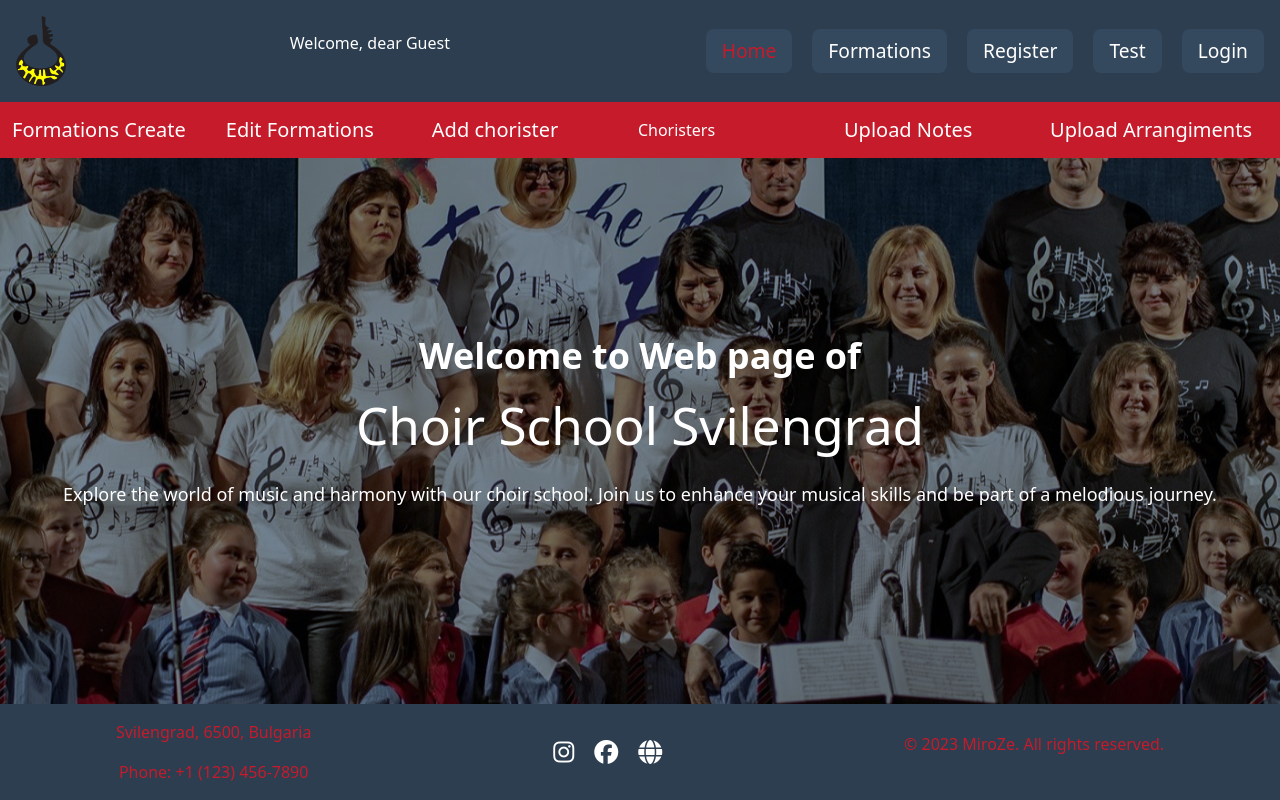
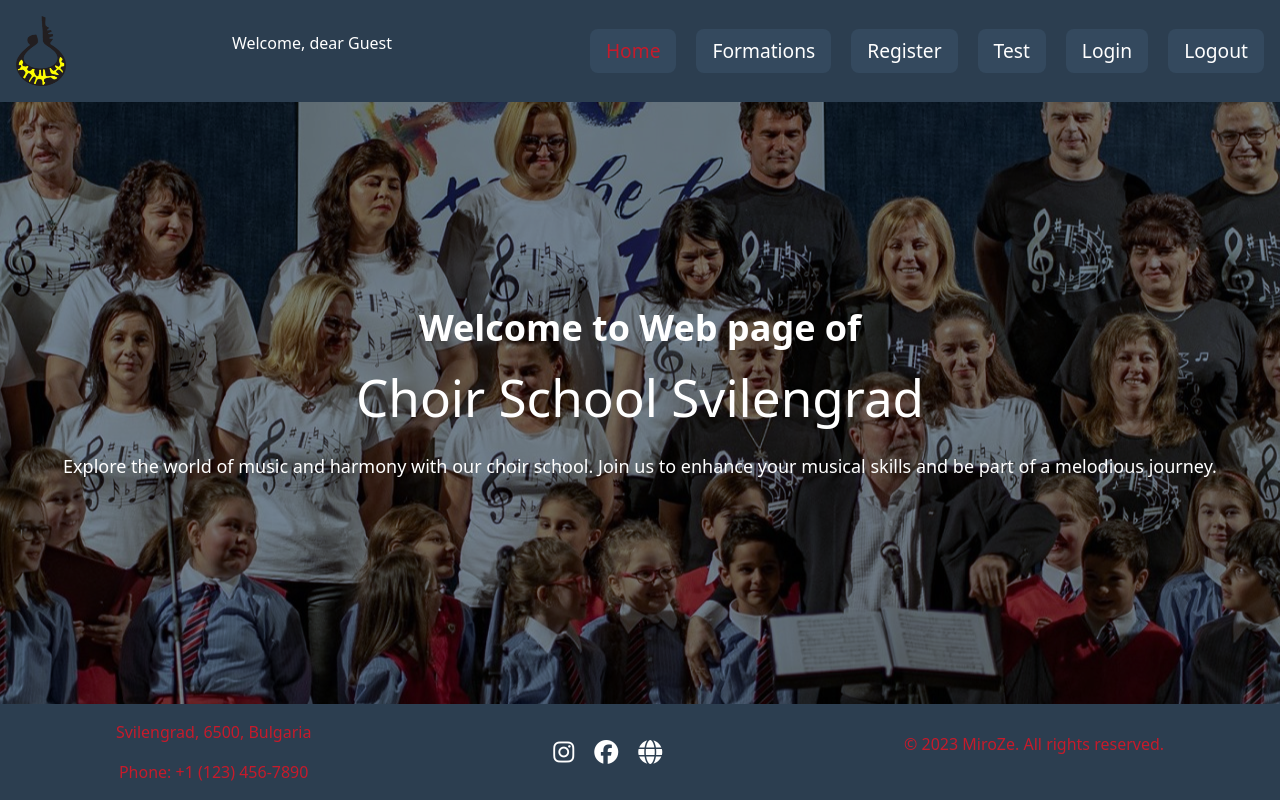
Before and after one commit to MiroZe/choir_svilengrad_app, a React (Vite) app in the folder choir-school-svilengrad/: page / in a window 1280 px wide. Built offline with nearby package versions, Linux system fonts and the light colour scheme.

Commit message:
set User context and localStorage saving conditional view of Admin NavBAr

```diff
--- a/choir-school-svilengrad/src/App.jsx
+++ b/choir-school-svilengrad/src/App.jsx
@@ -1,21 +1,21 @@
-import 'bootstrap/dist/css/bootstrap.min.css';
-import { Route, Routes } from 'react-router-dom'
-import './App.css'
-import Header from './components/Header/Header'
-import Home from './components/Home/Home'
-import RegisterForm from './components/RegisterForm/RegisterForm'
-import Test from './components/Test';
-import Formations from './components/Formations/FormationsList';
-import LoginForm from './components/LoginForm/LoginForm';
-import CreateChoristerForm from './components/CreeateChorister/CreateChorister';
-import CreateFormation from './components/Formations/CreateFormation';
-import AdminNavBar from './components/AdminNavBar/AdminNavBar';
-import ChoristerList from './components/CroristerLIst/ChoristerList';
-import ChoristerDetail from './components/CroristerLIst/ChoristerDetails';
-import Footer from './components/Footer/Footer';
-import { UserProvider } from './contexts/UserContext';
+import "bootstrap/dist/css/bootstrap.min.css";
 
+import { Route, Routes } from "react-router-dom";
+import "./App.css";
+import Header from "./components/Header/Header";
+import Home from "./components/Home/Home";
+import RegisterForm from "./components/RegisterForm/RegisterForm";
+import Test from "./components/Test";
+import Formations from "./components/Formations/FormationsList";
+import LoginForm from "./components/LoginForm/LoginForm";
+import CreateChoristerForm from "./components/CreeateChorister/CreateChorister";
+import CreateFormation from "./components/Formations/CreateFormation";
 
+import ChoristerList from "./components/CroristerLIst/ChoristerList";
+import ChoristerDetail from "./components/CroristerLIst/ChoristerDetails";
+import Footer from "./components/Footer/Footer";
+import { UserProvider } from "./contexts/UserContext";
+import Logout from "./components/Logout/Logout";
 
 
 function App() {
@@ -23,31 +23,25 @@ function App() {
 
   return (
     <UserProvider>
-    <>
-
-     <Header />
-     <AdminNavBar />
-
-     <Routes>
-      <Route path='/' element={<Home/>} />
-      <Route path='/auth/register' element={<RegisterForm/>} />
-      <Route path='/auth/login' element={<LoginForm />} />
-      <Route path='/test' element={<Test/>} />
-      <Route path='/formations' element={<Formations/>} />
-      <Route path='/formations/create' element={<CreateFormation/>} />
-      <Route path='/choristers/' element={<ChoristerList />} />
-      <Route path='/choristers/create' element={<CreateChoristerForm />} />
-      <Route path='/choristers/:choristerId' element={<ChoristerDetail />} />
-
-     </Routes>
-
-     <Footer />
-    </>
-     </UserProvider>
+      <Header />
 
 
+      <Routes>
+        <Route path="/" element={<Home />} />
+        <Route path="/auth/register" element={<RegisterForm />} />
+        <Route path="/auth/login" element={<LoginForm />} />
+        <Route path="/test" element={<Test />} />
+        <Route path="/formations" element={<Formations />} />
+        <Route path="/formations/create" element={<CreateFormation />} />
+        <Route path="/choristers/" element={<ChoristerList />} />
+        <Route path="/choristers/create" element={<CreateChoristerForm />} />
+        <Route path="/choristers/:choristerId" element={<ChoristerDetail />} />
+        <Route path="/auth/logout" element={<Logout />} />
+      </Routes>
 
-  )
+      <Footer />
+    </UserProvider>
+  );
 }
 
-export default App
+export default App;
--- a/choir-school-svilengrad/src/components/AdminNavBar/AdminNavBar.jsx
+++ b/choir-school-svilengrad/src/components/AdminNavBar/AdminNavBar.jsx
@@ -10,26 +10,22 @@ return (
 
 <Navbar className={styles['nav-container']} >
         <Container>
-          <Navbar.Brand >
-        <Link to={'/formations/create'}>Formations Create</Link>
-          </Navbar.Brand>
+          <Navbar.Brand as={Link} to={'/formations/create'}>Formations Create</Navbar.Brand>
         </Container>
         <Container>
-          <Navbar.Brand href="#home">Edit Formations </Navbar.Brand>
+          <Navbar.Brand as={Link} to={'/formations/edit'}>Edit Formations </Navbar.Brand>
         </Container>
         <Container>
-          <Navbar.Brand href="#home">
-          <Link  to={"/choristers/create"}>Add chorister</Link>
-          </Navbar.Brand>
+          <Navbar.Brand as={Link}  to={"/choristers/create"}>Add chorister</Navbar.Brand>
         </Container>
         <Container>
         <Link  to={"/choristers"}>Choristers</Link>
         </Container>
         <Container>
-          <Navbar.Brand href="#home">Upload Notes</Navbar.Brand>
+          <Navbar.Brand as={Link}>Upload Notes</Navbar.Brand>
         </Container>
         <Container>
-          <Navbar.Brand href="#home">Upload Arrangiments</Navbar.Brand>
+          <Navbar.Brand as={Link}>Upload Arrangiments</Navbar.Brand>
         </Container>
       </Navbar>
 
--- a/choir-school-svilengrad/src/components/Header/Header.jsx
+++ b/choir-school-svilengrad/src/components/Header/Header.jsx
@@ -1,16 +1,19 @@
 import { NavLink } from 'react-router-dom';
 import styles from './Header.module.css'
 import logo from '../../assets/JMFBG-logo-1-180x300.png';
-import { useUserContext } from '../../contexts/UserContext';
+import { Usercontext } from '../../contexts/UserContext';
+import { useContext } from 'react';
+import AdminNavBar from '../AdminNavBar/AdminNavBar';
 
 
 
 
 const Header = () => {
- const {username} = useUserContext()
- console.log(username);
+ const {username, isAdmin} = useContext(Usercontext)
+
 
   return (
+    <>
     <header className={styles.header}>
       <div className="logo">
         <img src={logo} alt="Logo" />
@@ -25,12 +28,15 @@ const Header = () => {
           <li> <NavLink className={({isActive}) => isActive ? styles['nav-active'] : '' } to={"/auth/register"}>Register</NavLink> </li>
           <li> <NavLink className={({isActive}) => isActive ? styles['nav-active'] : '' } to={"/test"}>Test</NavLink> </li>
           <li> <NavLink className={({isActive}) => isActive ? styles['nav-active'] : '' } to={"/auth/login"}>Login</NavLink> </li>
+          <li> <NavLink className={({isActive}) => isActive ? styles['nav-active'] : '' } to={"/auth/logout"}>Logout</NavLink> </li>
 
 
 
         </ul>
       </nav>
     </header>
+    {isAdmin && <AdminNavBar/>}
+    </>
   );
 };
 
--- a/choir-school-svilengrad/src/components/LoginForm/LoginForm.jsx
+++ b/choir-school-svilengrad/src/components/LoginForm/LoginForm.jsx
@@ -1,11 +1,11 @@
-import { useState } from 'react';
+import { useState,useContext } from 'react';
 import FloatingLabel from 'react-bootstrap/FloatingLabel';
 import Form from 'react-bootstrap/Form';
 import styles from './LoginForm.module.css'
 import Button from 'react-bootstrap/Button';
 import { errorCheck } from '../../utils/utils';
 import { userLogin } from '../../services/userService';
-import {useUserContext} from '../../contexts/UserContext'
+import {Usercontext} from '../../contexts/UserContext'
 import { useNavigate } from 'react-router-dom';
 
 
@@ -14,7 +14,7 @@ import { useNavigate } from 'react-router-dom';
 
 const LoginForm = ()=> {
 
-  const {setUserFunction} = useUserContext()
+  const {setUserFunction} = useContext(Usercontext)
   const navigate = useNavigate()
 
       const [formValues, setFormValues] = useState({
--- /dev/null
+++ b/choir-school-svilengrad/src/components/Logout/Logout.jsx
@@ -0,0 +1,27 @@
+import { useEffect, useContext } from "react";
+import { Navigate } from "react-router-dom"
+import { Usercontext } from "../../contexts/UserContext";
+import { userLogout } from "../../services/userService";
+
+const Logout = () => {
+
+    const {setUserFunction} = useContext(Usercontext)
+    useEffect(() => {
+        const user = localStorage.getItem('user');
+
+        if(user) {
+
+            userLogout().then(() => localStorage.removeItem('user'))
+            .catch(err => console.log(err))
+        }
+
+        setUserFunction({})
+    })
+
+
+return <Navigate to='/'/>
+
+}
+
+
+export default Logout;
--- a/choir-school-svilengrad/src/contexts/UserContext.jsx
+++ b/choir-school-svilengrad/src/contexts/UserContext.jsx
@@ -1,15 +1,21 @@
-import { createContext,useState, useContext } from "react";
+import { createContext } from "react";
+import { useLocalStorage } from "../hooks/useLocalStorage";
 
-const Usercontext = createContext();
+export const Usercontext = createContext();
 
 export const UserProvider = ({children}) => {
 
 
-const [user, setUser] = useState({});
+const [user, setUser] = useLocalStorage('user',{});
 const setUserFunction = (userData) => setUser(userData)
 
 
-const contextValues = {setUserFunction, username:user.username}
+const contextValues = {
+    setUserFunction,
+     username:user.username,
+    isAdmin: user.role == 'admin',
+    test:'TEST STRING'
+    }
 
 
 return (
@@ -23,7 +29,3 @@ return (
 )
 
 }
-
-export const useUserContext = () => {
-    return useContext(Usercontext);
-  };
--- /dev/null
+++ b/choir-school-svilengrad/src/hooks/useLocalStorage.js
@@ -0,0 +1,21 @@
+import {useState} from 'react';
+
+
+export const useLocalStorage = (key,initialValue ) => {
+    const [state,setState] = useState(()=> {
+        const savedUserLocalStorageRaw = localStorage.getItem(key);
+        if(savedUserLocalStorageRaw) {
+            const savedUser = JSON.parse(savedUserLocalStorageRaw);
+            return savedUser
+        }
+        return initialValue
+    });
+
+    const setLocalStorageState = (value) => {
+        setState(value)
+
+        localStorage.setItem(key,JSON.stringify(value))
+    }
+
+    return [state,setLocalStorageState ];
+}
--- a/choir-school-svilengrad/src/services/userService.js
+++ b/choir-school-svilengrad/src/services/userService.js
@@ -15,3 +15,8 @@ export const userLogin = async (userData) => {
     const result = await response.json();
     return result;
 }
+
+export const userLogout = async () => {
+    return await fetch(`${baseURL}/logout`, {method:'POST',credentials:'include'});
+
+}
```
